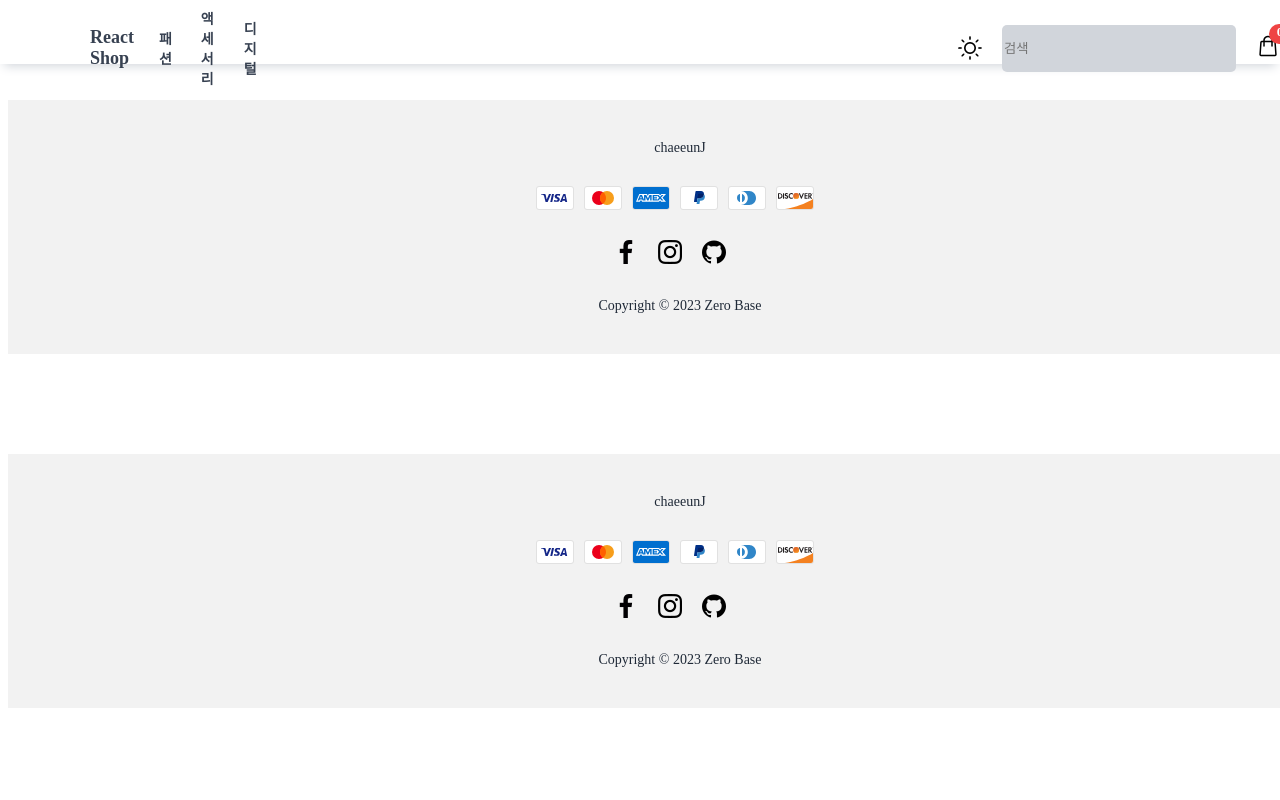
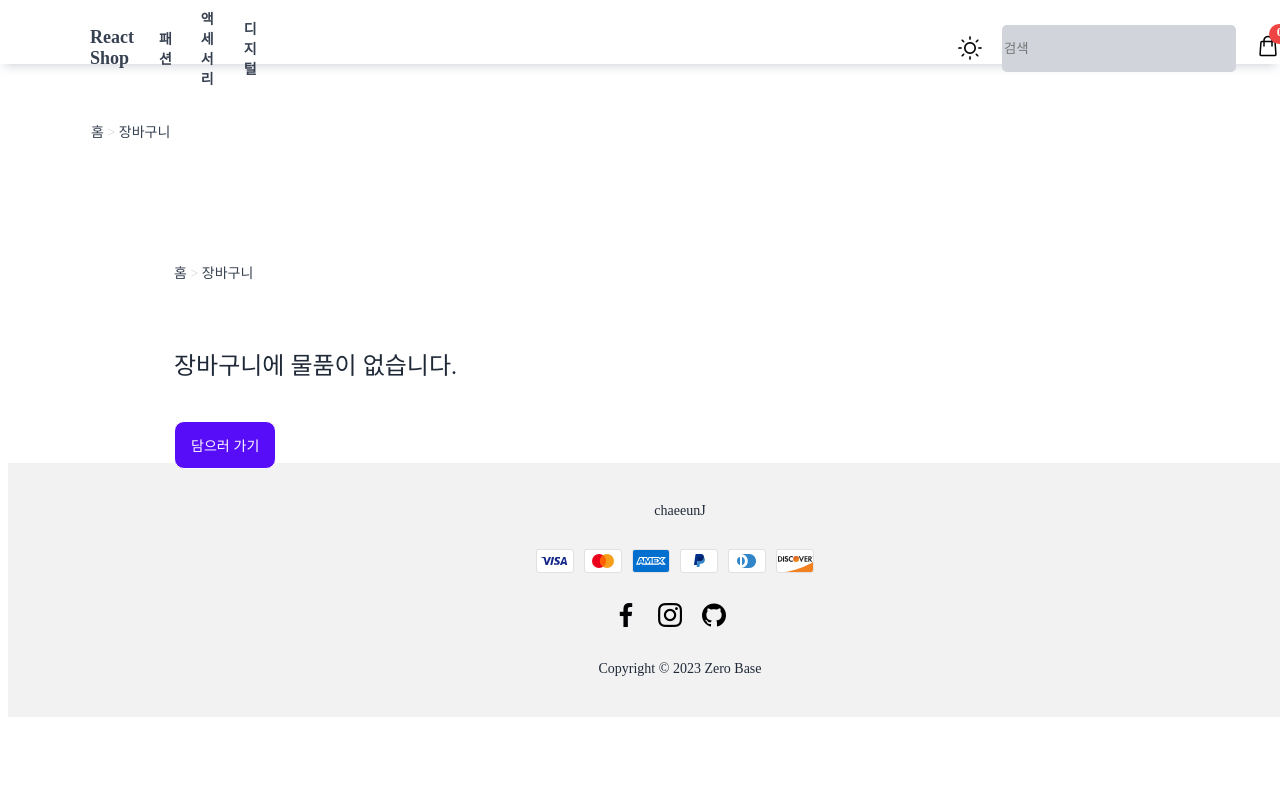
Before and after one commit to chaeeunj/zero-mission-react, a React (Vite) app in the folder react-shop/: page /cart in a window 1280 px wide. Shown: the top 800 px of the page. Built offline with nearby package versions, Linux system fonts and the light colour scheme.

Commit message:
Cart 내의 컴포넌트 세분화

```diff
--- /dev/null
+++ b/react-shop/src/components/cart/EmptyCart.jsx
@@ -0,0 +1,66 @@
+import { useState } from 'react';
+import { useNavigate } from 'react-router-dom';
+import PropTypes from 'prop-types';
+import styled, { ThemeProvider } from 'styled-components';
+import theme from '../../styles/theme';
+
+import Button from '../Button';
+
+function EmptyCart() {
+  const navigate = useNavigate();
+
+  const handleGoToHome = () => {
+    navigate('/');
+  };
+
+  return (
+    <ThemeProvider theme={theme}>
+      <Wrapper>
+        <MenuNav>
+          홈 <StyledSpan>&gt;</StyledSpan> 장바구니
+        </MenuNav>
+
+        <Info>
+          <Text>장바구니에 물품이 없습니다.</Text>
+          <Button
+            role={'담으러 가기'}
+            onClick={handleGoToHome}
+            bgColor={'#570df8'}
+            color={'#fff'}
+          />
+        </Info>
+      </Wrapper>
+    </ThemeProvider>
+  );
+}
+
+export default EmptyCart;
+
+const Wrapper = styled.div`
+  position: relative;
+  top: 85px;
+  width: fit-content;
+  margin-left: 75px;
+  padding: 20px 8px 32px 8px;
+`;
+
+const MenuNav = styled.div`
+  color: ${({ theme }) => theme.lightColor.navText};
+  font-size: 14px;
+  padding: 8px 0 8px 0;
+`;
+
+const StyledSpan = styled.span`
+  color: ${({ theme }) => theme.lightColor.input};
+`;
+
+const Info = styled.div`
+  margin-top: 56px;
+`;
+
+const Text = styled.h1`
+  font-size: 24px;
+  font-weight: 500;
+  margin-bottom: 40px;
+  color: ${({ theme }) => theme.lightColor.commonText};
+`;
--- /dev/null
+++ b/react-shop/src/components/cart/FullCart.jsx
@@ -0,0 +1,111 @@
+import { useState } from 'react';
+import { Link } from 'react-router-dom';
+import PropTypes from 'prop-types';
+import styled, { ThemeProvider } from 'styled-components';
+import theme from '../../styles/theme';
+
+import Button from '../Button';
+
+function FullCart({ cart }) {
+  console.log(cart);
+  const [count, setCount] = useState(1);
+
+  const handleChangeCount = (operator) => {
+    if (count >= 1) {
+      if (operator === 'plus') {
+        setCount(count + 1);
+      } else {
+        setCount(count - 1);
+      }
+    }
+  };
+
+  return (
+    <ThemeProvider theme={theme}>
+      <CartProduct>
+        <ProductWrapper>
+          <ProductInfo>
+            <ImgLink to={`/product/`}>
+              <ProductImg src={''}></ProductImg>
+            </ImgLink>
+            <ProductCard>
+              <TitleLink to={`/product/`}>T-shirt</TitleLink>
+              <Price>$400</Price>
+              <ProductCount>
+                <Button
+                  role={'-'}
+                  onClick={() => handleChangeCount('minus')}
+                  bgColor={'#570df8'}
+                  color={'#fff'}
+                />
+                <Button
+                  role={count}
+                  onClick={() => handleChangeCount('')}
+                  bgColor={theme.lightColor.navBack}
+                  color={theme.lightColor.commonText}
+                />
+                <Button
+                  role={'+'}
+                  onClick={() => handleChangeCount('plus')}
+                  bgColor={'#570df8'}
+                  color={'#fff'}
+                />
+              </ProductCount>
+            </ProductCard>
+          </ProductInfo>
+        </ProductWrapper>
+      </CartProduct>
+    </ThemeProvider>
+  );
+}
+
+FullCart.propTypes = {
+  cart: PropTypes.array.isRequired,
+};
+
+export default FullCart;
+
+const CartProduct = styled.div`
+  margin-top: 56px;
+`;
+
+const ProductWrapper = styled.div`
+  margin-bottom: 80px;
+  display: flex;
+  justify-content: space-between;
+`;
+
+const ProductInfo = styled.div`
+  margin-top: 16px;
+  display: flex;
+`;
+
+const ImgLink = styled(Link)`
+  text-decoration: none;
+  width: 224px;
+  height: 224px;
+`;
+
+const ProductImg = styled.img`
+  /* width: 192px;
+  height: 192px; */
+  padding: 16px;
+`;
+const ProductCard = styled.div`
+  padding: 32px 48px;
+`;
+
+const TitleLink = styled(Link)`
+  text-decoration: none;
+  font-size: 20px;
+  font-weight: 600;
+  color: ${({ theme }) => theme.lightColor.commonText};
+`;
+
+const Price = styled.div`
+  margin: 8px 0 16px 0;
+  font-size: 30px;
+  color: ${({ theme }) => theme.lightColor.commonText};
+`;
+
+const ProductCount = styled.div``;
--- /dev/null
+++ b/react-shop/src/components/cart/TotalPrice.jsx
@@ -0,0 +1,42 @@
+import { useState } from 'react';
+import { useNavigate } from 'react-router-dom';
+import PropTypes from 'prop-types';
+import styled, { ThemeProvider } from 'styled-components';
+import theme from '../../styles/theme';
+
+import Button from '../Button';
+
+function TotalPrice() {
+  const handleOpenModal = () => {
+    alert('장바구니의 모든 상품들이 삭제됩니다.');
+  };
+
+  return (
+    <ThemeProvider theme={theme}>
+      <Wrapper>
+        <AllPrice>총 : $400</AllPrice>
+        <Button
+          role={'구매하기'}
+          onClick={handleOpenModal}
+          bgColor={'#570df8'}
+          color={'#fff'}
+        />
+      </Wrapper>
+    </ThemeProvider>
+  );
+}
+
+export default TotalPrice;
+
+const Wrapper = styled.div`
+  position: relative;
+  bottom: 600px;
+  left: 1100px;
+  margin: 40px 0 80px 0;
+`;
+
+const AllPrice = styled.span`
+  font-size: 24px;
+  color: ${({ theme }) => theme.lightColor.commonText};
+  margin-right: 20px;
+`;
--- a/react-shop/src/pages/Cart.jsx
+++ b/react-shop/src/pages/Cart.jsx
@@ -1,13 +1,55 @@
-import NavigationBar from '../components/Footer';
-import Footer from '../components/Footer';
+import { useState } from 'react';
+import PropTypes from 'prop-types';
+import styled, { ThemeProvider } from 'styled-components';
+import theme from '../styles/theme';
 
-function Cart() {
+// import Button from '../components/Button';
+import EmptyCart from '../components/cart/EmptyCart';
+import FullCart from '../components/cart/FullCart';
+import TotalPrice from '../components/cart/TotalPrice';
+
+function Cart({ cart, setCart }) {
   return (
-    <div>
-      <NavigationBar />
-      <Footer />
-    </div>
+    <ThemeProvider theme={theme}>
+      <Wrapper>
+        <MenuNav>
+          홈 <StyledSpan>&gt;</StyledSpan> 장바구니
+        </MenuNav>
+        {cart.length === 0 ? (
+          <EmptyCart />
+        ) : (
+          cart.map((cart) => {
+            return <FullCart key={cart.id} cart={cart} />;
+          })
+        )}
+
+        {cart.length === 0 ? '' : <TotalPrice />}
+      </Wrapper>
+    </ThemeProvider>
   );
 }
 
+Cart.propTypes = {
+  cart: PropTypes.array.isRequired,
+  setCart: PropTypes.func.isRequired,
+};
+
 export default Cart;
+
+const Wrapper = styled.div`
+  position: relative;
+  top: 85px;
+  width: fit-content;
+  margin-left: 75px;
+  padding: 20px 8px 32px 8px;
+`;
+
+const MenuNav = styled.div`
+  color: ${({ theme }) => theme.lightColor.navText};
+  font-size: 14px;
+  padding: 8px 0 8px 0;
+`;
+
+const StyledSpan = styled.span`
+  color: ${({ theme }) => theme.lightColor.input};
+`;
```
